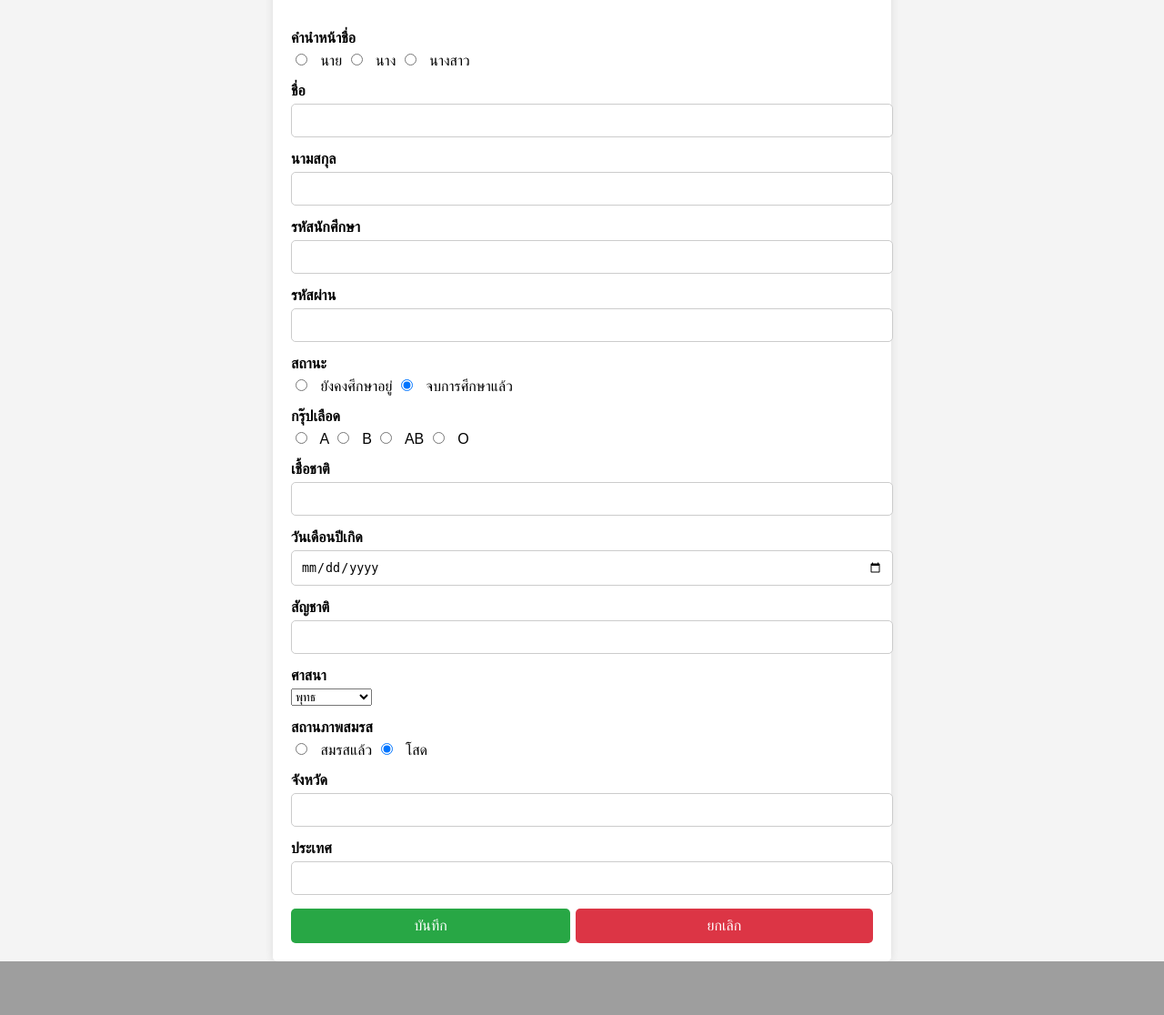
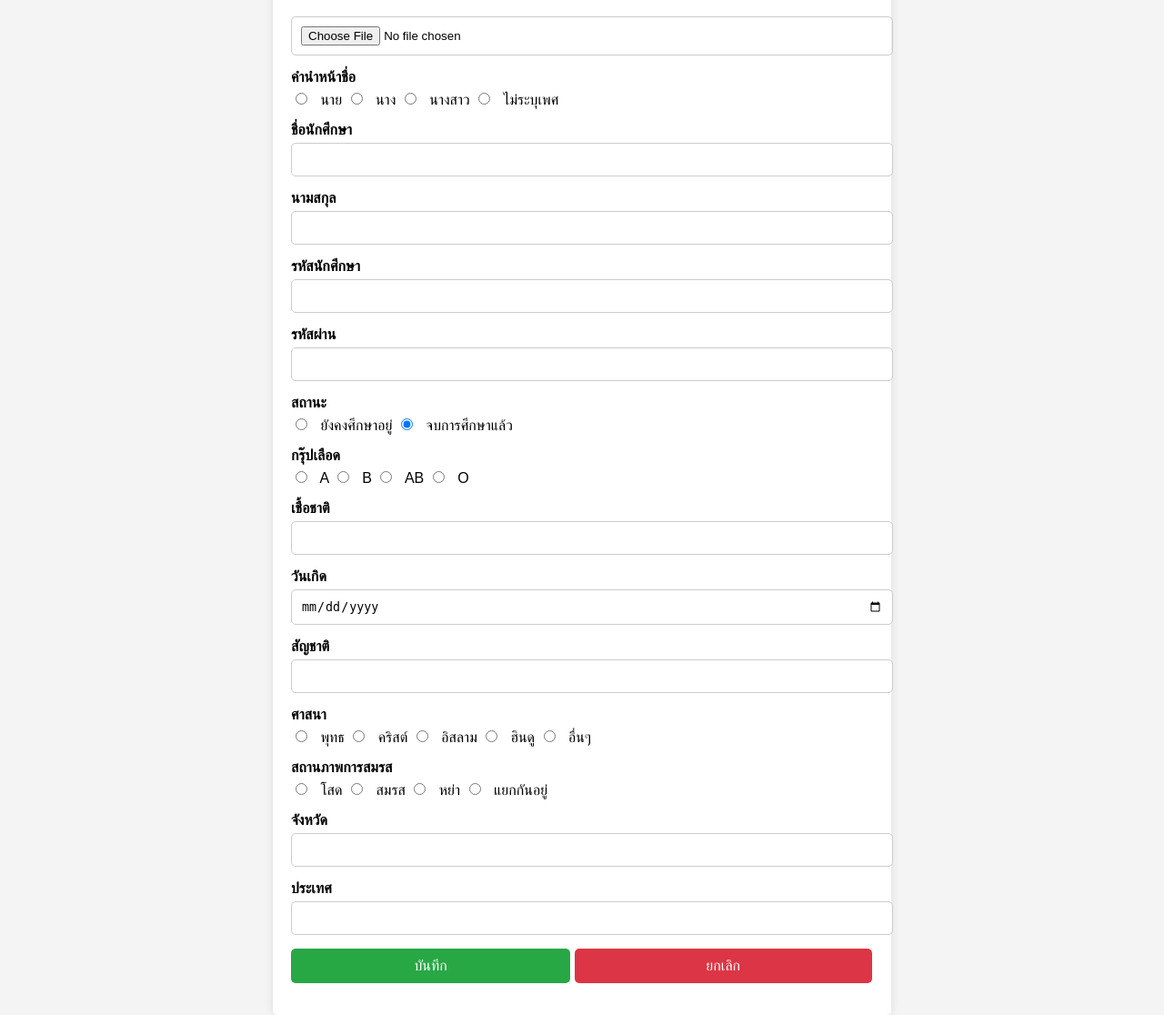
Before and after one commit to oomty43/pj, a PHP site: page /editstd.php in a window 1280 px wide. Shown: the part 1404-2520 px from the top of the page at 91% size. Before the commit the page ends 2461 px from the top, so only its background shows below. Run offline with PHP 8.4, Linux system fonts and the light colour scheme; the visitor is signed in with stand-in values (Sample User, id 1); data that the repository does not hold is empty.

Commit message:
ไม่ได้นอน

```diff
--- a/editstd.php
+++ b/editstd.php
@@ -45,40 +45,6 @@ if ($result->num_rows > 0) {
 }
 
 $stmt->close();
-
-// จัดการการอัปเดตข้อมูล
-if ($_SERVER["REQUEST_METHOD"] == "POST") {
-    // รับข้อมูลจากฟอร์ม
-    $s_pna = $_POST['s_pna'];
-    $s_na = $_POST['s_na'];
-    $s_la = $_POST['s_la'];
-    $s_pws = $_POST['s_pws']; // อาจพิจารณาเปลี่ยนเป็น type="password" ถ้าต้องการความปลอดภัย
-    $s_stat = $_POST['s_stat'];
-    $s_bloodtype = $_POST['s_bloodtype'];
-    $s_race = $_POST['s_race'];
-    $s_birth = $_POST['s_birth'];
-    $s_nationlity = $_POST['s_nationlity'];
-    $religious = $_POST['religious'];
-    $s_marriage = $_POST['s_marriage'];
-    $s_province = $_POST['s_province'];
-    $s_country = $_POST['s_country'];
-
-    // เตรียมคำสั่ง SQL อัปเดตข้อมูล
-    $sql_update = "UPDATE student SET s_pna = ?, s_na = ?, s_la = ?, s_pws = ?, s_stat = ?, s_bloodtype = ?, s_race = ?, s_birth = ?, s_nationlity = ?, religious = ?, s_marriage = ?, s_province = ?, s_country = ? WHERE s_id = ?";
-    $stmt_update = $conn->prepare($sql_update);
-
-    // ตรวจสอบชนิดของพารามิเตอร์
-    $stmt_update->bind_param("isssssssssssi", $s_pna, $s_na, $s_la, $s_pws, $s_stat, $s_bloodtype, $s_race, $s_birth, $s_nationlity, $religious, $s_marriage, $s_province, $s_country, $s_id);
-
-    if ($stmt_update->execute()) {
-        echo "<p>ข้อมูลถูกอัปเดตเรียบร้อยแล้ว</p>";
-    } else {
-        echo "<p>เกิดข้อผิดพลาดในการอัปเดตข้อมูล: " . $conn->error . "</p>";
-    }
-
-    $stmt_update->close();
-}
-
 $conn->close();
 ?>
 
@@ -87,7 +53,7 @@ $conn->close();
 <head>
     <meta charset="UTF-8">
     <meta name="viewport" content="width=device-width, initial-scale=1.0">
-    <title>จัดการข้อมูลส่วนตัวนักศึกษา</title>
+    <title>แก้ไขข้อมูลนักศึกษา</title>
     <style>
         body {
             font-family: Arial, sans-serif;
@@ -139,7 +105,8 @@ $conn->close();
         .form-group input[type="text"],
         .form-group input[type="password"],
         .form-group input[type="radio"],
-        .form-group input[type="date"] {
+        .form-group input[type="date"],
+        .form-group input[type="file"] {
             width: 100%;
             padding: 10px;
             border: 1px solid #ccc;
@@ -155,24 +122,18 @@ $conn->close();
             width: auto;
             margin-right: 10px;
         }
-        .btn-group {
-            display: flex;
-            justify-content: space-between;
-        }
         .btn-save,
         .btn-cancel {
             display: inline-block;
             width: 48%;
             padding: 10px;
+            background-color: #28a745;
             color: white;
             text-align: center;
             border: none;
             border-radius: 5px;
             text-decoration: none;
             font-size: 16px;
-        }
-        .btn-save {
-            background-color: #28a745;
         }
         .btn-cancel {
             background-color: #dc3545;
@@ -199,15 +160,17 @@ $conn->close();
 
     <!-- Centered Text -->
     <div class="center-text">
-        จัดการข้อมูลส่วนตัวนักศึกษา
+        แก้ไขข้อมูลนักศึกษา
     </div>
 
     <!-- Student Information Form -->
     <div class="form-container">
-        <form action="editstd.php" method="post">
+        <form action="editstd_process.php" method="post" enctype="multipart/form-data">
             <div class="form-group">
                 <label>รูปภาพ</label>
-                <img src="upload/<?php echo $row['s_pic']; ?>" alt="Student Picture">
+                <img src="upload/<?php echo $row['s_pic']; ?>" alt="รูปภาพของนักเรียน">
+                <input type="file" name="s_pic">
+                <input type="hidden" name="s_pic_old" value="<?php echo $row['s_pic']; ?>">
             </div>
 
             <div class="form-group">
@@ -215,10 +178,11 @@ $conn->close();
                 <input type="radio" name="s_pna" value="1" <?php echo $row['s_pna'] == 1 ? 'checked' : ''; ?>> นาย
                 <input type="radio" name="s_pna" value="2" <?php echo $row['s_pna'] == 2 ? 'checked' : ''; ?>> นาง
                 <input type="radio" name="s_pna" value="3" <?php echo $row['s_pna'] == 3 ? 'checked' : ''; ?>> นางสาว
+                <input type="radio" name="s_pna" value="4" <?php echo $row['s_pna'] == 4 ? 'checked' : ''; ?>> ไม่ระบุเพศ
             </div>
 
             <div class="form-group">
-                <label>ชื่อ</label>
+                <label>ชื่อนักศึกษา</label>
                 <input type="text" name="s_na" value="<?php echo $row['s_na']; ?>">
             </div>
 
@@ -234,7 +198,7 @@ $conn->close();
 
             <div class="form-group">
                 <label>รหัสผ่าน</label>
-                <input type="password" name="s_pws" value="<?php echo $row['s_pws']; ?>">
+                <input type="text" name="s_pws" value="<?php echo $row['s_pws']; ?>"> <!-- ใช้ type="text" แทนที่จะเป็น type="password" -->
             </div>
 
             <div class="form-group">
@@ -257,7 +221,7 @@ $conn->close();
             </div>
 
             <div class="form-group">
-                <label>วันเดือนปีเกิด</label>
+                <label>วันเกิด</label>
                 <input type="date" name="s_birth" value="<?php echo $row['s_birth']; ?>">
             </div>
 
@@ -268,19 +232,19 @@ $conn->close();
 
             <div class="form-group">
                 <label>ศาสนา</label>
-                <select name="religious">
-                    <option value="1" <?php echo $row['religious'] == 1 ? 'selected' : ''; ?>>พุทธ</option>
-                    <option value="2" <?php echo $row['religious'] == 2 ? 'selected' : ''; ?>>คริสต์</option>
-                    <option value="3" <?php echo $row['religious'] == 3 ? 'selected' : ''; ?>>อิสลาม</option>
-                    <option value="4" <?php echo $row['religious'] == 4 ? 'selected' : ''; ?>>พราหมณ์ฮินดู</option>
-                    <option value="5" <?php echo $row['religious'] == 5 ? 'selected' : ''; ?>>อื่นๆ</option>
-                </select>
+                <input type="radio" name="religious" value="1" <?php echo $row['religious'] == 1 ? 'checked' : ''; ?>> พุทธ
+                <input type="radio" name="religious" value="2" <?php echo $row['religious'] == 2 ? 'checked' : ''; ?>> คริสต์
+                <input type="radio" name="religious" value="3" <?php echo $row['religious'] == 3 ? 'checked' : ''; ?>> อิสลาม
+                <input type="radio" name="religious" value="4" <?php echo $row['religious'] == 4 ? 'checked' : ''; ?>> ฮินดู
+                <input type="radio" name="religious" value="5" <?php echo $row['religious'] == 5 ? 'checked' : ''; ?>> อื่นๆ
             </div>
 
             <div class="form-group">
-                <label>สถานภาพสมรส</label>
-                <input type="radio" name="s_marriage" value="1" <?php echo $row['s_marriage'] == 1 ? 'checked' : ''; ?>> สมรสแล้ว
-                <input type="radio" name="s_marriage" value="0" <?php echo $row['s_marriage'] == 0 ? 'checked' : ''; ?>> โสด
+                <label>สถานภาพการสมรส</label>
+                <input type="radio" name="s_marriage" value="1" <?php echo $row['s_marriage'] == 1 ? 'checked' : ''; ?>> โสด
+                <input type="radio" name="s_marriage" value="2" <?php echo $row['s_marriage'] == 2 ? 'checked' : ''; ?>> สมรส
+                <input type="radio" name="s_marriage" value="3" <?php echo $row['s_marriage'] == 3 ? 'checked' : ''; ?>> หย่า
+                <input type="radio" name="s_marriage" value="4" <?php echo $row['s_marriage'] == 4 ? 'checked' : ''; ?>> แยกกันอยู่
             </div>
 
             <div class="form-group">
@@ -293,9 +257,9 @@ $conn->close();
                 <input type="text" name="s_country" value="<?php echo $row['s_country']; ?>">
             </div>
 
-            <div class="btn-group">
+            <div class="form-group">
                 <button type="submit" class="btn-save">บันทึก</button>
-                <a href="edit_student2.php" class="btn-cancel">ยกเลิก</a>
+                <a href="mainstd.php" class="btn-cancel">ยกเลิก</a>
             </div>
         </form>
     </div>
```
Also changed, not shown: editstd_process.php (added, +88 -0 lines), stdprofile.php (+15 -6 lines), 1 other file.
